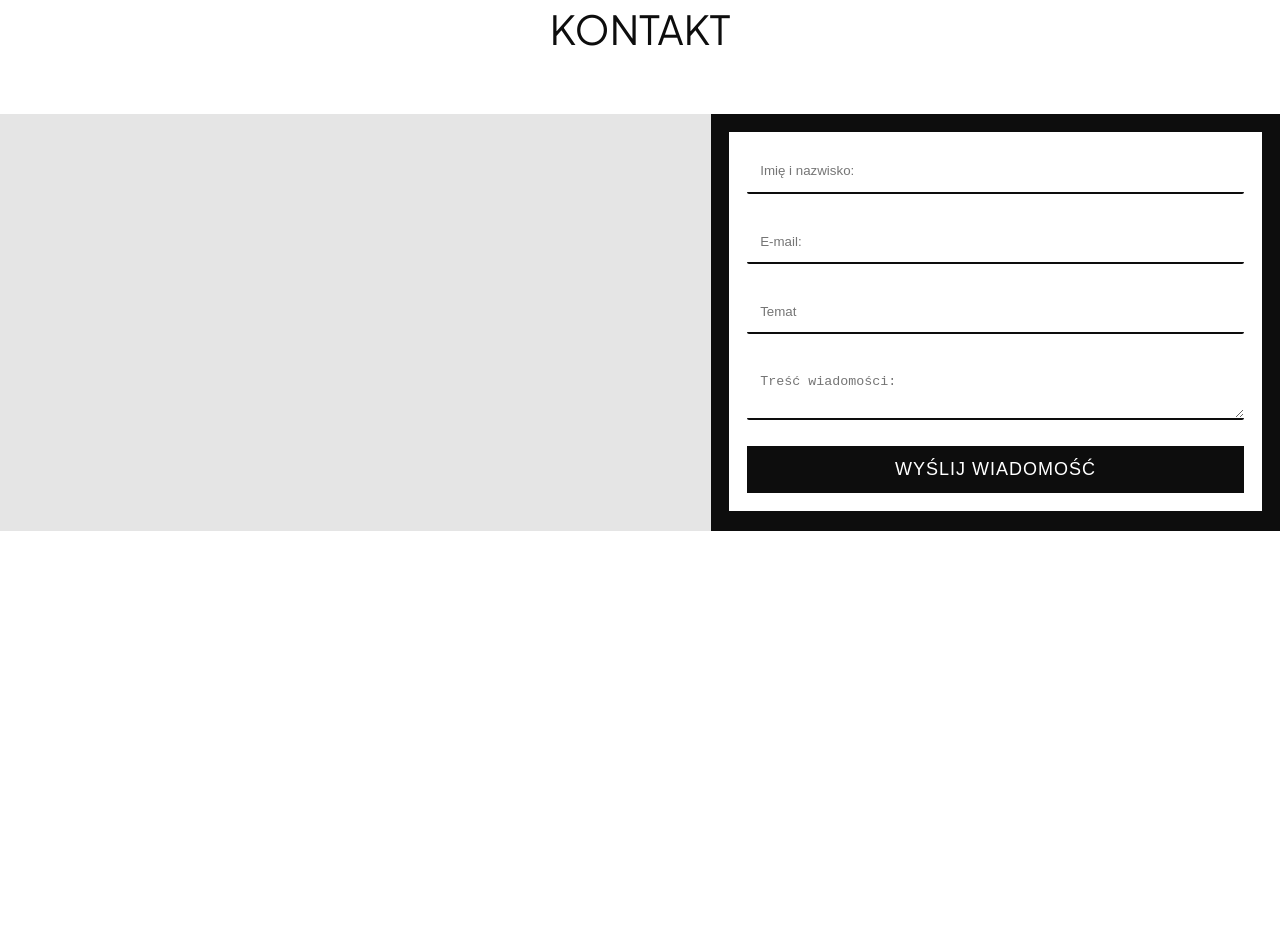
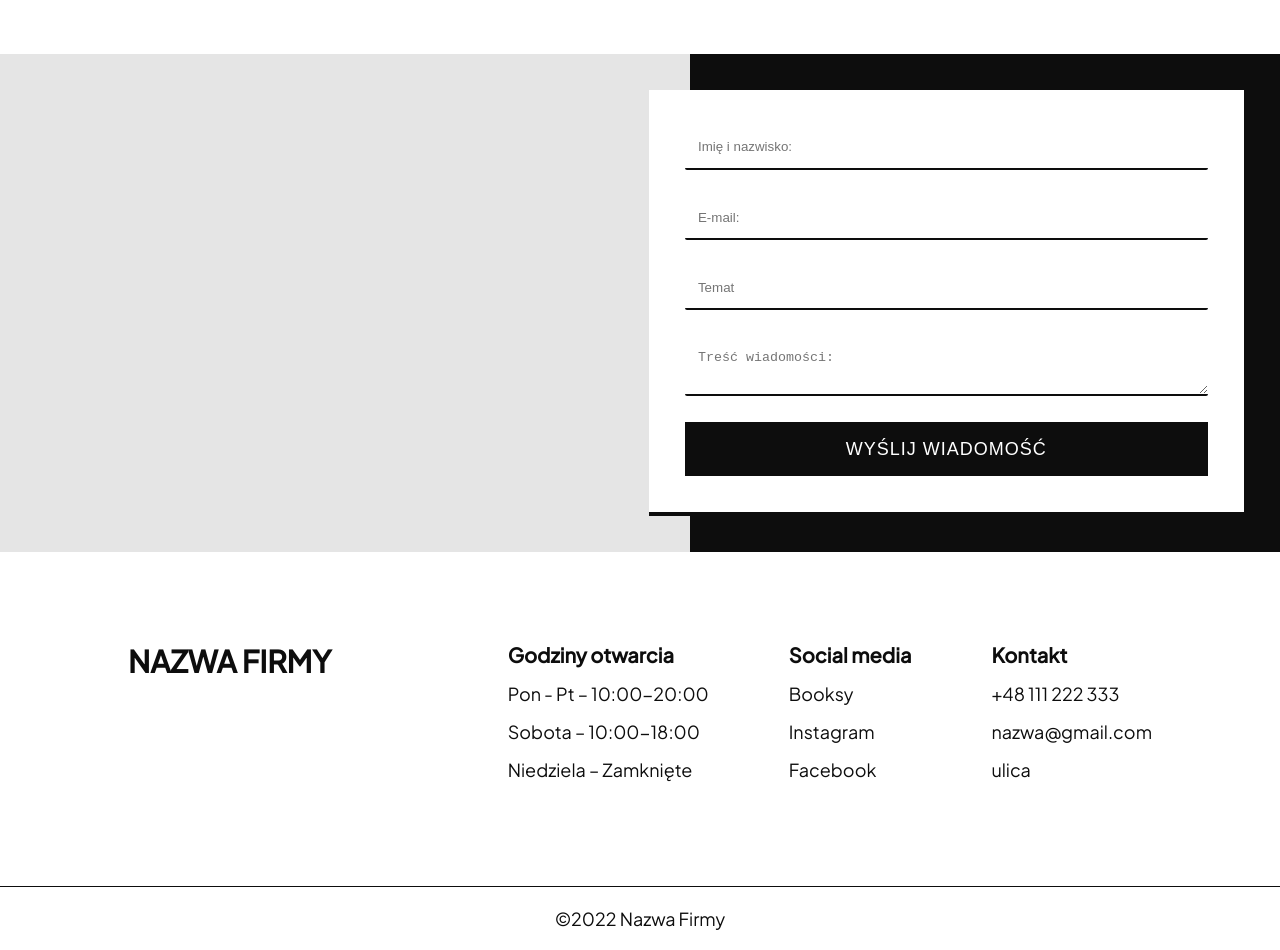
Before and after one commit to kiksonn/szabon, a website: page index.html in a window 1280 px wide. Shown: the part 2611-3561 px from the top of the page. Before the commit the page ends 3202 px from the top, so only its background shows below. Drawn offline with Linux system fonts and the light colour scheme.

Commit message:
addded text

```diff
--- a/index.html
+++ b/index.html
@@ -175,7 +175,7 @@
             </div>
         </div>
     </section>
-    <section class="contact section-padding">
+    <section class="contact ">
         <h2 class="title">Kontakt</h2>
         <div class="contact__wrapper">
             <div class="contact__left"><img src="./dist/img/header-small.png" alt=""></div>
@@ -190,9 +190,46 @@
                 </form>
             </div>
         </div>
+    </section>
+    <footer class="footer">
+    <div class="wrapper footer__wrapper">
+        <p class="footer__heading">Nazwa Firmy</p>
+        <div class="footer__container">
+            <div class="footer__box">
+                <p class="footer__box-text">Godziny otwarcia</p>
+                <ul class="footer__box-list">
+                    <li class="footer__box-list-item">Pon - Pt – 10:00-20:00</li>
+                    <li class="footer__box-list-item">Sobota – 10:00-18:00</li>
+                    <li class="footer__box-list-item">Niedziela – Zamknięte</li>
+                </ul>
+            </div>
+            <div class="footer__box">
+                <p class="footer__box-text">Social media</p>
+                <ul class="footer__box-list">
+                    <li class="footer__box-list-item"><a class="footer__box-list-item-link" href="#"
+                            target="_blank">Booksy</a>
+                    </li>
+                    <li class="footer__box-list-item"><a class="footer__box-list-item-link" href="#"
+                            target="_blank">Instagram</a></li>
+                    <li class="footer__box-list-item"><a class="footer__box-list-item-link" href="#"
+                            target="_blank">Facebook</a></li>
+                </ul>
+            </div>
+            <div class="footer__box">
+                <p class="footer__box-text">Kontakt</p>
+                <ul class="footer__box-list">
+                    <li class="footer__box-list-item">+48 111 222 333</li>
+                    <li class="footer__box-list-item">nazwa@gmail.com</li>
+                    <li class="footer__box-list-item">ulica</li>
+                </ul>
+            </div>
+        </div>
+    </div>
+    <div class="footer__end">
+        <p class="footer__end-text">©<span class="footer__year"></span> Nazwa Firmy</p>
+    </div>
 
-    </section>
-    <footer class="footer"></footer>
+</footer>
     <script src="./dist/js/main.min.js"></script>
 </body>
 
--- a/src/js/main.js
+++ b/src/js/main.js
@@ -1,7 +1,7 @@
 const nav = document.querySelector('.nav__list')
 const navBtn = document.querySelector('.hamburger')
 const allNavItems = document.querySelectorAll('.nav__list-item')
-// const footerYear = document.querySelector('.footer__year')
+const footerYear = document.querySelector('.footer__year')
 
 
 const handleNav = () => {
@@ -16,10 +16,10 @@ const handleNav = () => {
     })
 }
 
-// const handleCurrentYear = () => {
-//     const year = (new Date).getFullYear();
-//     footerYear.innerText = year;
-// }
+const handleCurrentYear = () => {
+    const year = (new Date).getFullYear();
+    footerYear.innerText = year;
+}
 
-// handleCurrentYear();
+handleCurrentYear();
 navBtn.addEventListener('click', handleNav)
--- a/src/sass/_large.scss
+++ b/src/sass/_large.scss
@@ -84,4 +84,70 @@
         }
     }
 
+    // KONTAKT
+
+    .contact {
+
+        &__wrapper {
+            flex-direction: row;
+        }
+
+        &__left {
+            flex: 2;
+
+            img {
+                width: 100%;
+                height: 100%;
+            }
+        }
+
+        &__right {
+            flex: 1.5;
+            height: auto;
+            padding: 2em;
+        }
+
+        &__form {
+            width: 115%;
+            margin: 0 0 0 -15%;
+            padding: 2em;
+        }
+
+        &__textarea {
+            flex: 5;
+        }
+
+
+        &__input {
+            flex: 1;
+        }
+
+        &__btn {
+            padding: .8em 0.6em;
+        }
+    }
+
+    // FOOTER
+
+    .footer {
+        &__heading {
+            margin-bottom: 0;
+        }
+
+        &__wrapper {
+            flex-direction: row;
+            justify-content: space-between;
+            align-items: flex-start;
+        }
+
+        &__container {
+            display: flex;
+            justify-content: space-between;
+            width: fit-content;
+        }
+
+        &__box:nth-of-type(2n) {
+            margin: 0 8rem;
+        }
+    }
 }
--- a/src/sass/_medium.scss
+++ b/src/sass/_medium.scss
@@ -64,15 +64,57 @@
         &__right {
             flex: 1.5;
             height: auto;
+            padding: 2em;
+        }
+
+        &__form {
+            width: 130%;
+            margin: 0 0 0 -30%;
+            padding: 2em;
         }
 
         &__textarea {
-            height: 40%;
+            flex: 5;
         }
 
 
+        &__input {
+            flex: 1;
+        }
+
+        &__btn {
+            padding: .8em 0.6em;
+        }
     }
 
+    // FOOTER
 
+    .footer {
 
+        &__heading {
+            margin-bottom: 3.5rem;
+            font-size: 3rem;
+        }
+
+        &__wrapper {
+            display: flex;
+            flex-direction: column;
+            align-items: center;
+            padding: 5em 0;
+        }
+
+        &__container {
+            display: flex;
+            justify-content: space-between;
+            width: 100%;
+        }
+
+        .wrapper-small {
+            width: 70%;
+        }
+
+        &__end {
+            margin-bottom: 0;
+        }
+    }
 }
--- a/src/sass/main.scss
+++ b/src/sass/main.scss
@@ -273,7 +273,7 @@ body {
         justify-content: space-between;
         padding: 1em;
         background-color: $white;
-        border-bottom: 2px solid $black;
+        border-bottom: 4px solid $black;
     }
 
     &__input,
@@ -321,6 +321,78 @@ body {
     }
 }
 
+// FOOTER
+
+.footer {
+    // margin-top: 5em;
+    background-color: $white;
+
+
+    &__heading {
+        grid-column: 2/3;
+        grid-row: 1/2;
+        font-size: 2.5rem;
+        font-weight: 400;
+        margin-bottom: 1.5rem;
+        font-weight: bold;
+        text-transform: uppercase;
+        color: $black;
+        // img {
+        //     height: 40px;
+        //     margin-right: 5px;
+        // }
+    }
+
+    &__wrapper {
+        display: grid;
+        grid-template-columns: 1fr auto 1fr;
+        grid-template-rows: auto auto;
+        padding: 2em 0;
+    }
+
+    &__container {
+        grid-column: 2/3;
+        grid-row: 2/3;
+    }
+
+    &__box-text {
+        margin-bottom: 1.5rem;
+        color: $black;
+        font-size: 2rem;
+        font-weight: 700;
+    }
+
+    &__box-list-item {
+        color: $black;
+        margin-bottom: 1.5rem;
+        font-size: 1.8rem;
+
+        a {
+            color: $black;
+            text-decoration: none;
+            transition: color .3s ease;
+
+            &:hover {
+                color: $white;
+            }
+        }
+    }
+
+    &__box-list {
+        list-style-type: none;
+    }
+
+    &__end {
+        border-top: 1px solid $black;
+        margin-bottom: 2em;
+    }
+
+    &__end-text {
+        text-align: center;
+        padding: 2rem;
+        font-size: 1.8rem;
+    }
+}
 
 
 @import 'small', 'medium', 'large';
```
Also changed, not shown: dist/css/main.min.css, dist/js/main.min.js, 2 other files.
